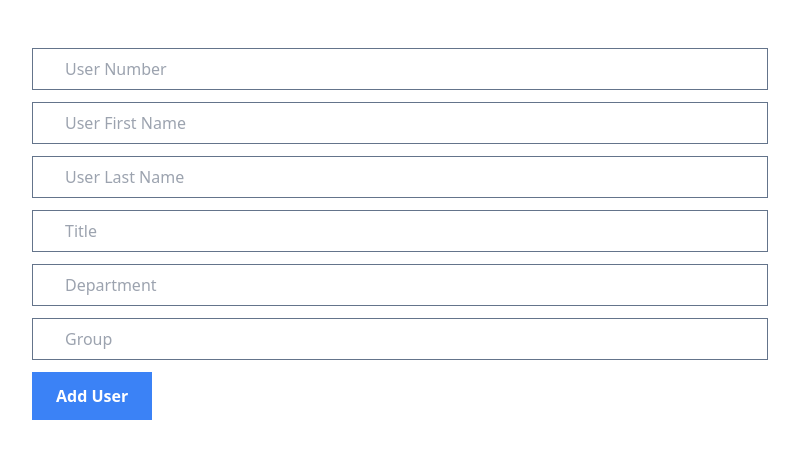
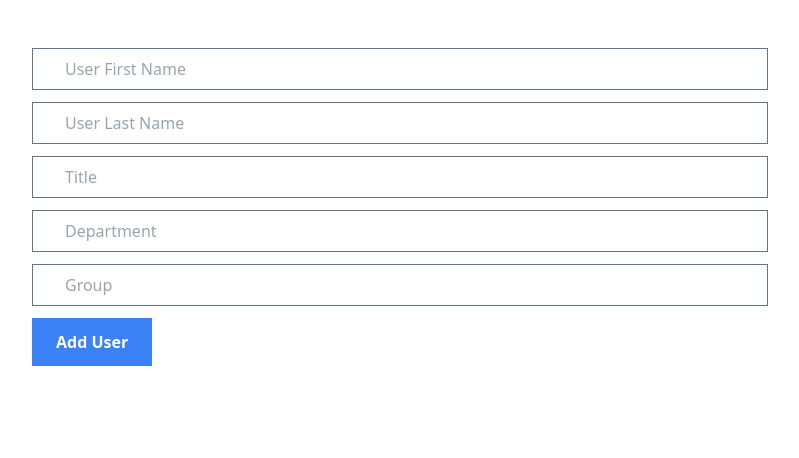
Before and after one commit to rebecca-kurtis/uledger-challenge, a Next.js app: page /addUser in a window 1280 px wide. Shown: the top 458 px of the page, without its empty margins (240-1039 px from the left). Built offline with nearby package versions, Linux system fonts and the light colour scheme.

Commit message:
Add routes to update db

```diff
--- a/src/app/addUser/page.tsx
+++ b/src/app/addUser/page.tsx
@@ -35,6 +35,7 @@ function AddUser(props: Props) {
       });
 
       if (res.ok) {
+        router.refresh
         router.push('/')
       } else {
         throw new Error("Failed to create a user")
@@ -47,13 +48,14 @@ function AddUser(props: Props) {
 
   return (
     <form onSubmit={handleSubmit} className='flex flex-col gap-3'>
-      <input
+      {/* user id? employee id */}
+      {/* <input
         onChange={(e) => setId(e.target.value)}
         value={id}
         className='border border-slate-500 px-8 py-2'
         type="text"
         placeholder='User Number'
-      />
+      /> */}
       <input
         onChange={(e) => setFirstName(e.target.value)}
         value={first_name}
--- a/src/components/EditUserForm.tsx
+++ b/src/components/EditUserForm.tsx
@@ -46,7 +46,7 @@ export default function EditUserForm({ firstName,
       if (!res.ok) {
         throw new Error("Failed to update user")
       }
-
+      router.refresh
       router.push("/")
 
     } catch (error) {
```
